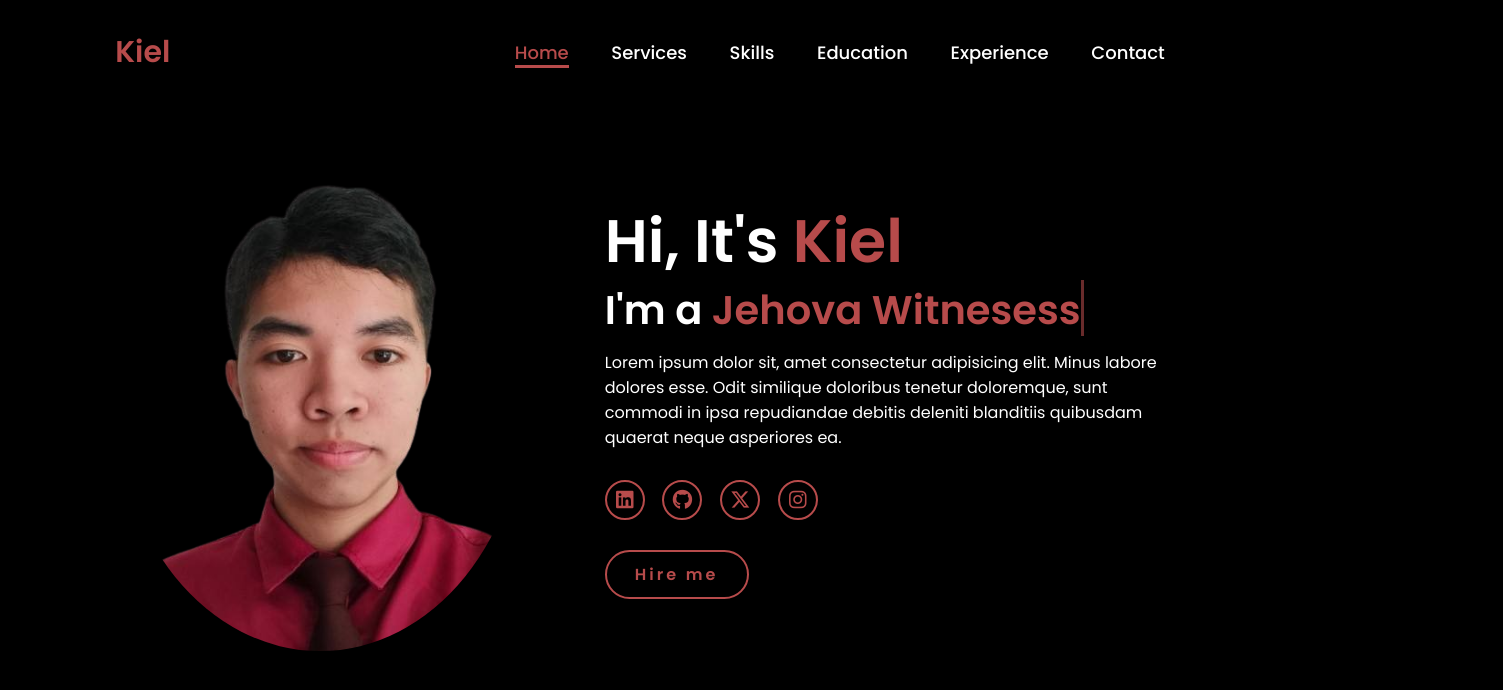
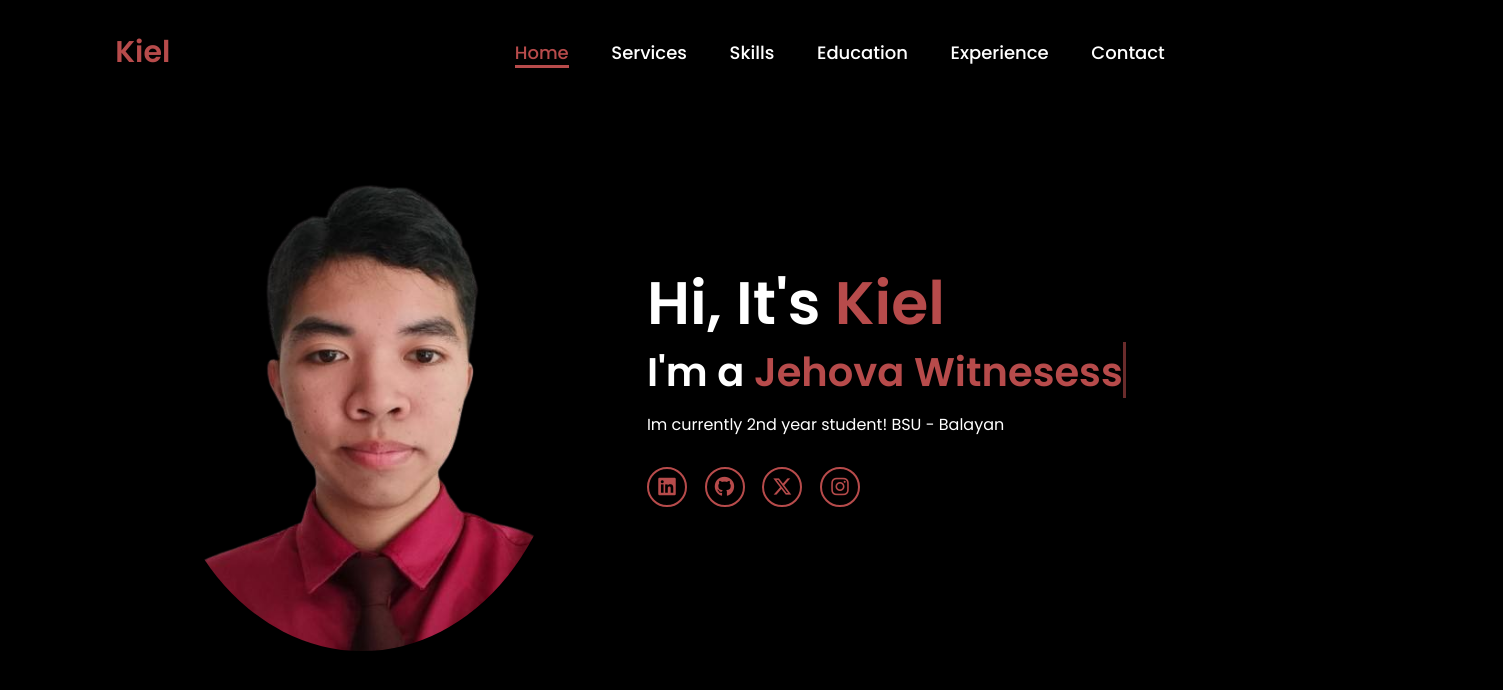
Before and after one commit to Kentoyyy/kieltesting, a plain HTML site: page index.html in a window 1280 px wide. Shown: the whole page, 1503 px wide, since content can reach past the window. Drawn offline with Linux system fonts and the light colour scheme.

Commit message:
Update index.html

```diff
--- a/index.html
+++ b/index.html
@@ -28,14 +28,14 @@
         <div class="home-content">
             <h1>Hi, It's <span>Kiel</span></h1>
             <h3 class="typing-text">I'm a <span></span></h3>
-            <p>Lorem ipsum dolor sit, amet consectetur adipisicing elit. Minus labore dolores esse. Odit similique doloribus tenetur doloremque, sunt commodi in ipsa repudiandae debitis deleniti blanditiis quibusdam quaerat neque asperiores ea.</p>
+            <p>Im currently 2nd year student! BSU - Balayan</p>
             <div class="social-icons">
                 <a href="#"><i class="fa-brands fa-linkedin"></i></a>
                 <a href="#"><i class="fa-brands fa-github"></i></a>
                 <a href="#"><i class="fa-brands fa-x-twitter"></i></a>
                 <a href="#"><i class="fa-brands fa-instagram"></i></a>
             </div>
-            <a href="#" class="btn">Hire me</a>
+
         </div>
     </section>
 </body>
```
